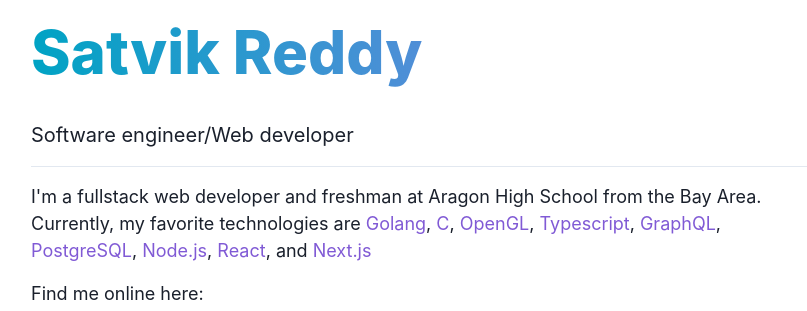
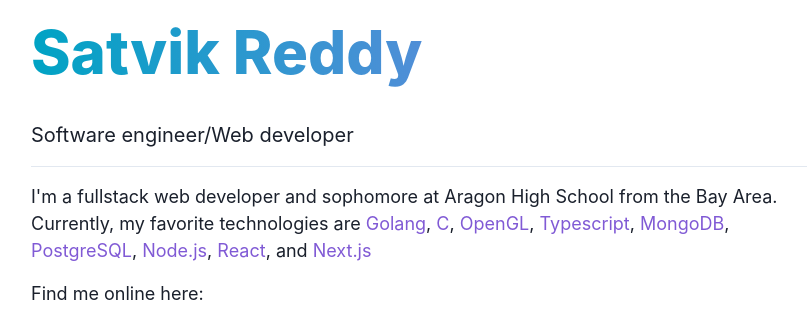
Before and after one commit to SatvikR/satvikreddy.com, a Next.js app: page / in a window 1280 px wide. Shown: the top 311 px of the page, without its empty margins (221-1028 px from the left). Built offline with nearby package versions, Linux system fonts and the light colour scheme.

Commit message:
fix date on intro

```diff
--- a/src/components/Intro.tsx
+++ b/src/components/Intro.tsx
@@ -5,13 +5,15 @@
 export const Intro: React.FC = () => {
   return (
     <Text my={4} fontSize="lg">
-      I'm a fullstack web developer and freshman at Aragon High School from the
+      I'm a fullstack web developer and sophomore at Aragon High School from the
       Bay Area. Currently, my favorite technologies are{" "}
       <StyledLink href="https://golang.org/">Golang</StyledLink>,{" "}
-      <StyledLink href="https://en.wikipedia.org/wiki/The_C_Programming_Language">C</StyledLink>,{" "}
-      <StyledLink href="https://www.opengl.org/">OpenGL</StyledLink>,{" "}
+      <StyledLink href="https://en.wikipedia.org/wiki/The_C_Programming_Language">
+        C
+      </StyledLink>
+      , <StyledLink href="https://www.opengl.org/">OpenGL</StyledLink>,{" "}
       <StyledLink href="https://www.typescriptlang.org/">Typescript</StyledLink>
-      , <StyledLink href="https://graphql.org">GraphQL</StyledLink>,{" "}
+      , <StyledLink href="https://www.mongodb.com/">MongoDB</StyledLink>,{" "}
       <StyledLink href="https://www.postgresql.org/">PostgreSQL</StyledLink>,{" "}
       <StyledLink href="https://nodejs.org/en/">Node.js</StyledLink>,{" "}
       <StyledLink href="https://reactjs.org/">React</StyledLink>,{" and "}
```
